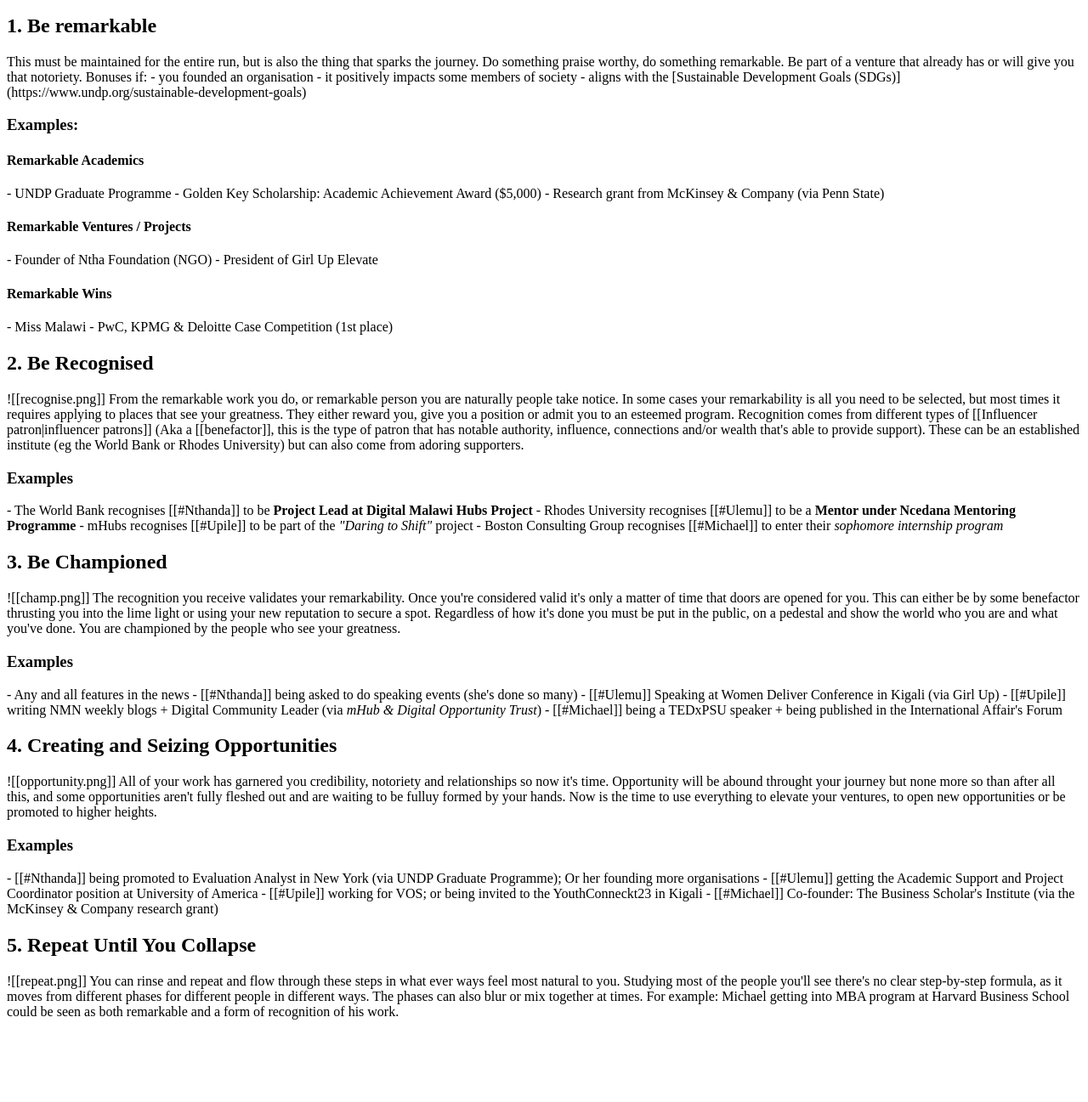
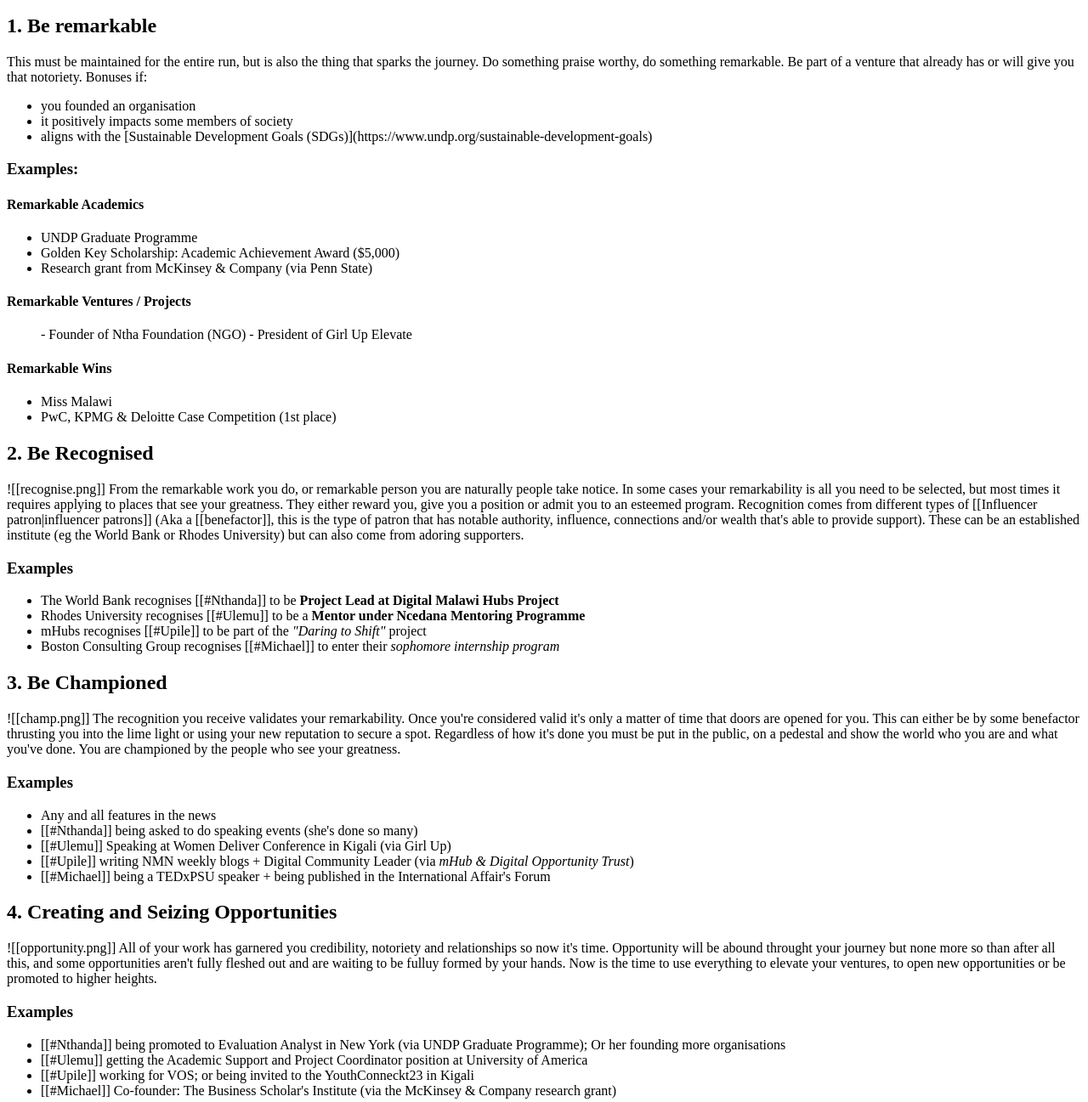
Before and after one commit to xwint3r/html-test, a plain HTML site: page Being Remarkable.html in a window 1280 px wide. Shown: the part 223-1520 px from the top of the page at 85% size. Before the commit the page ends 1431 px from the top, so only its background shows below. Drawn offline with Linux system fonts and the light colour scheme.

Commit message:
added lists to BEing Remarkbale

```diff
--- a/Being Remarkable.html
+++ b/Being Remarkable.html
@@ -25,31 +25,43 @@
 
         This must be maintained for the entire run, but is also the thing that sparks the journey. Do something praise worthy, do something remarkable. Be part of a venture that already has or will give you that notoriety.
         Bonuses if:
-        - you founded an organisation
-        - it positively impacts some members of society
-        - aligns with the [Sustainable Development Goals (SDGs)](https://www.undp.org/sustainable-development-goals)
+            <ul>
+                <li> you founded an organisation</li>
+                <li> it positively impacts some members of society </li>
+                <li> aligns with the [Sustainable Development Goals (SDGs)](https://www.undp.org/sustainable-development-goals) </li>
+            </ul>
 
         <H3> Examples: </H3>
         <H4> Remarkable Academics </H4>
-        - UNDP Graduate Programme
-        - Golden Key Scholarship: Academic Achievement Award ($5,000)
-        - Research grant from McKinsey & Company (via Penn State)
+            <ul>
+                <li> UNDP Graduate Programme</li>
+                <li> Golden Key Scholarship: Academic Achievement Award ($5,000)</li>
+                <li> Research grant from McKinsey & Company (via Penn State)</li>
+            </ul>
+
         <H4> Remarkable Ventures / Projects</H4>
-        - Founder of Ntha Foundation (NGO)
-        - President of Girl Up Elevate
+            <ul>
+                - Founder of Ntha Foundation (NGO)
+                - President of Girl Up Elevate
+            </ul>
+
         <H4> Remarkable Wins </H4>
-        - Miss Malawi
-        - PwC, KPMG & Deloitte Case Competition (1st place)
+            <ul>
+                <li> Miss Malawi </li>
+                <li> PwC, KPMG & Deloitte Case Competition (1st place) </li>
+            </ul>
 
         <H2> 2. Be Recognised</H2>
         ![[recognise.png]]
         From the remarkable work you do, or remarkable person you are naturally people take notice. In some cases your remarkability is all you need to be selected, but most times it requires applying to places that see your greatness. They either reward you, give you a position or admit you to an esteemed program. Recognition comes from different types of [[Influencer patron|influencer patrons]] (Aka a [[benefactor]], this is the type of patron that has notable authority, influence, connections and/or wealth that's able to provide support). These can be an established institute (eg the World Bank or Rhodes University) but can also come from adoring supporters.
 
         <H3> Examples </H3>
-        - The World Bank recognises [[#Nthanda]] to be <STRONG>Project Lead at Digital Malawi Hubs Project</STRONG>
-        - Rhodes University recognises [[#Ulemu]] to be a <strong>Mentor under Ncedana Mentoring Programme</strong>
-        - mHubs recognises [[#Upile]] to be part of the <em>"Daring to Shift"</em> project
-        - Boston Consulting Group recognises [[#Michael]] to enter their <em>sophomore internship program</em>
+            <ul>
+                <li> The World Bank recognises [[#Nthanda]] to be <STRONG>Project Lead at Digital Malawi Hubs Project</STRONG> </li>
+                <li> Rhodes University recognises [[#Ulemu]] to be a <strong>Mentor under Ncedana Mentoring Programme</strong></li>
+                <li> mHubs recognises [[#Upile]] to be part of the <em>"Daring to Shift"</em> project</li>
+                <li> Boston Consulting Group recognises [[#Michael]] to enter their <em>sophomore internship program</em></li>
+            </ul>
 
         <div style="page-break-after: always;"></div>
 
@@ -58,11 +70,13 @@
         The recognition you receive validates your remarkability. Once you're considered valid it's only a matter of time that doors are opened for you. This can either be by some benefactor thrusting you into the lime light or using your new reputation to secure a spot. Regardless of how it's done you must be put in the public, on a pedestal and show the world who you are and what you've done. You are championed by the people who see your greatness.
 
         <h3> Examples</h3>
-        - Any and all features in the news
-        - [[#Nthanda]] being asked to do speaking events (she's done so many)
-        - [[#Ulemu]] Speaking at Women Deliver Conference in Kigali (via Girl Up)
-        - [[#Upile]] writing NMN weekly blogs + Digital Community Leader (via <em>mHub & Digital Opportunity Trust</em>)
-        - [[#Michael]] being a TEDxPSU speaker + being published in the International Affair's Forum
+            <ul>
+                <li> Any and all features in the news</li>
+                <li> [[#Nthanda]] being asked to do speaking events (she's done so many)</li>
+                <li> [[#Ulemu]] Speaking at Women Deliver Conference in Kigali (via Girl Up)</li>
+                <li> [[#Upile]] writing NMN weekly blogs + Digital Community Leader (via <em>mHub & Digital Opportunity Trust</em>)</li>
+                <li> [[#Michael]] being a TEDxPSU speaker + being published in the International Affair's Forum</li>
+            </ul>
 
 
         <h2> 4. Creating and Seizing Opportunities </h2>
@@ -70,10 +84,12 @@
         All of your work has garnered you credibility, notoriety and relationships so now it's time. Opportunity will be abound throught your journey but none more so than after all this, and some opportunities aren't fully fleshed out and are waiting to be fulluy formed by your hands. Now is the time to use everything to elevate your ventures, to open new opportunities or be promoted to higher heights.
 
         <h3> Examples </h3>
-        - [[#Nthanda]] being promoted to Evaluation Analyst in New York (via UNDP Graduate Programme); Or her founding more organisations
-        - [[#Ulemu]] getting the Academic Support and Project Coordinator position at University of America
-        - [[#Upile]] working for VOS; or being invited to the YouthConneckt23 in Kigali
-        - [[#Michael]] Co-founder: The Business Scholar's Institute (via the McKinsey & Company research grant)
+            <ul>
+                <li> [[#Nthanda]] being promoted to Evaluation Analyst in New York (via UNDP Graduate Programme); Or her founding more organisations </li>
+                <li> [[#Ulemu]] getting the Academic Support and Project Coordinator position at University of America</li>
+                <li> [[#Upile]] working for VOS; or being invited to the YouthConneckt23 in Kigali</li>
+                <li> [[#Michael]] Co-founder: The Business Scholar's Institute (via the McKinsey & Company research grant)</li>
+            </ul>
 
         <h2> 5. Repeat Until You Collapse </h2>
         ![[repeat.png]]
```
